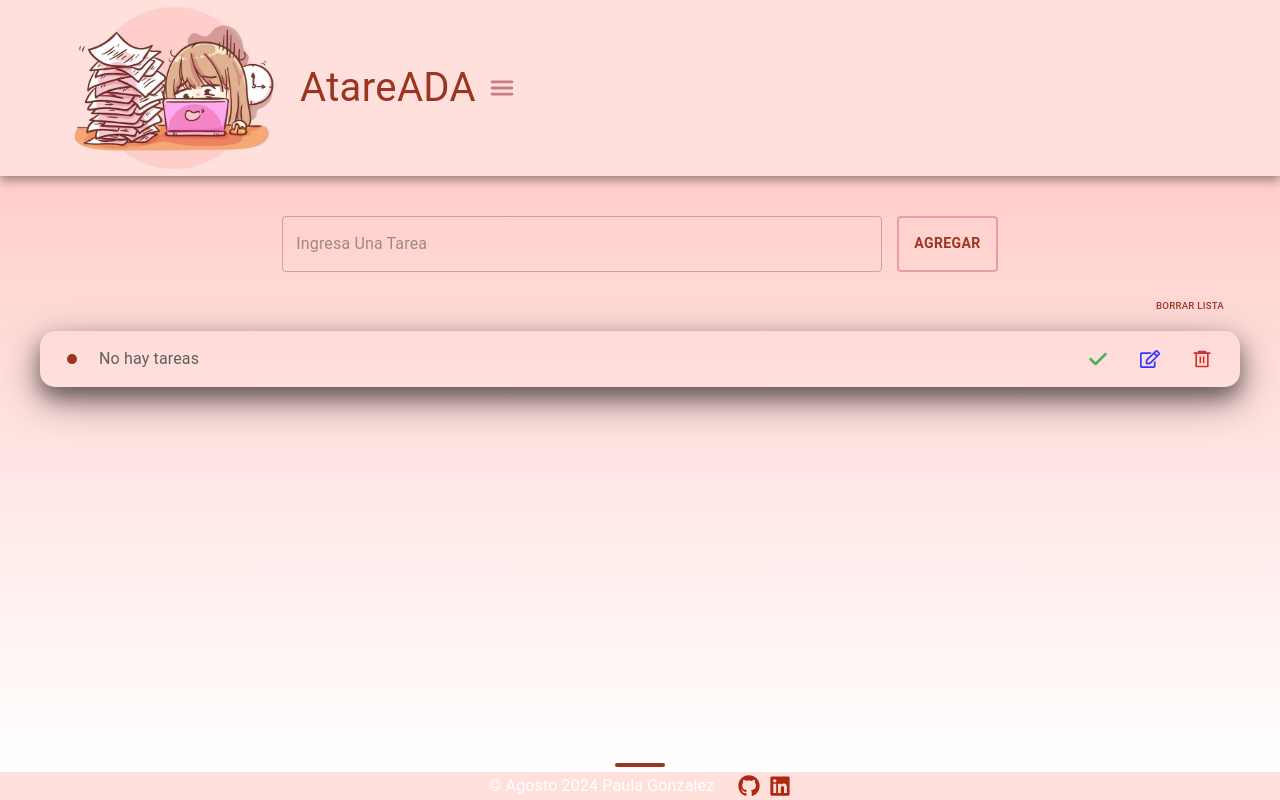
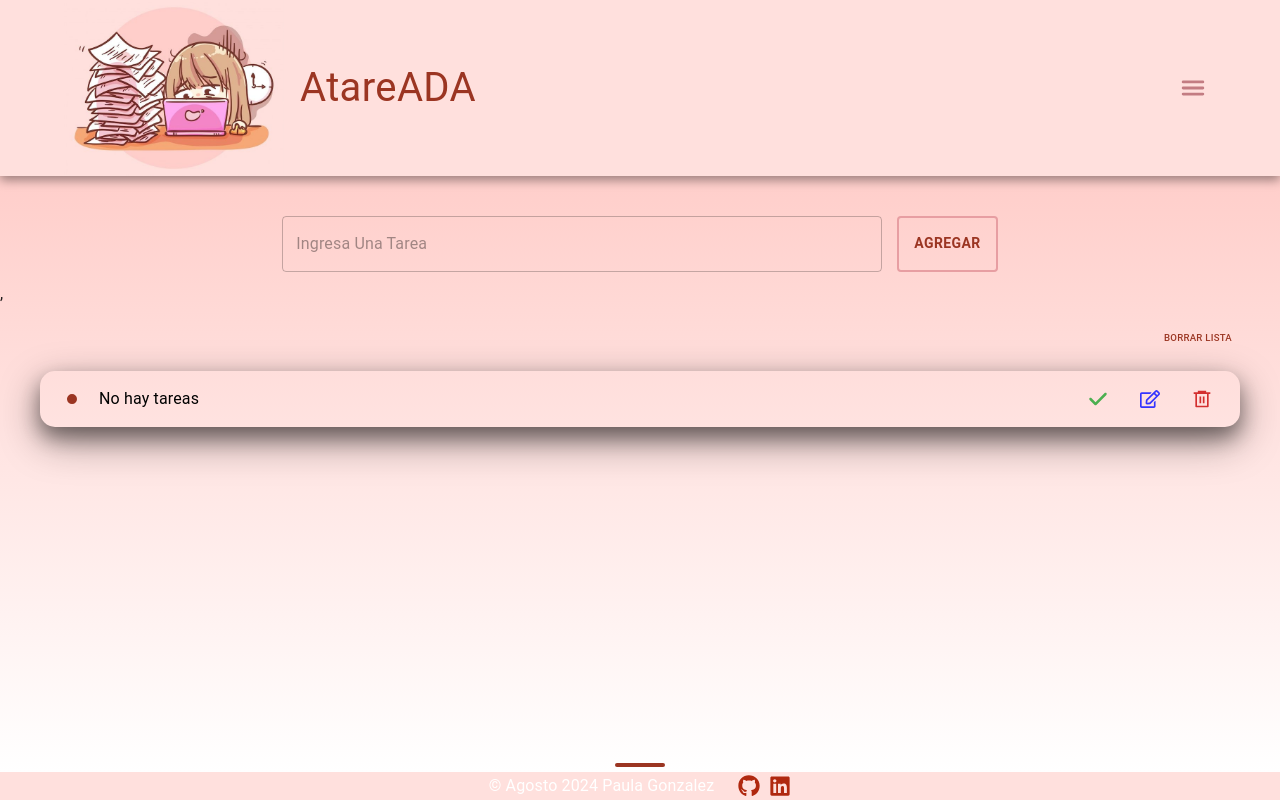
Before and after one commit to paulanabelgonzalez/AtareADA, a React (Vite) app: page / in a window 1280 px wide. Built offline with nearby package versions, Linux system fonts and the light colour scheme.

Commit message:
puse condicionales y modifique estilos

```diff
--- a/src/components/DrawerRight.jsx
+++ b/src/components/DrawerRight.jsx
@@ -19,24 +19,34 @@ export const DrawerRight = () => {
 		allTasks,
 		isFiltered,
 		isRightDrawerOpen,
+		item,
 		selectedTasks,
 		setIsFiltered,
+		setItem,
 		setSelectedTasks,
 		toggleRightDrawer,
 	} = useContext(TaskContext);
 
 	console.log(selectedTasks);
 	console.log(isFiltered);
+	console.log(item);
+
 	const handleItemClick = (item) => {
 		setIsFiltered(true);
 		console.log(`${item}`);
 		if (item === "Todas las tareas") {
 			setSelectedTasks(allTasks);
+			setItem(item);
 		}
 		if (item === "Tareas realizadas") {
 			setSelectedTasks(allTasks.filter((task) => task.completed === true));
+			setItem(item);
 		}
 		if (item === "Tareas no realizadas") {
+			setSelectedTasks(allTasks.filter((task) => task.completed === false));
+			setItem(item);
+		}
+		if (item === "Ingresar Tareas") {
 			setIsFiltered(false);
 		}
 	};
@@ -74,6 +84,7 @@ export const DrawerRight = () => {
 
 					<List>
 						{[
+							"Ingresar Tareas",
 							"Todas las tareas",
 							"Tareas realizadas",
 							"Tareas no realizadas",
--- a/src/components/Form.jsx
+++ b/src/components/Form.jsx
@@ -9,10 +9,11 @@ import { Box, Button, TextField } from "@mui/material";
 import { TaskContext } from "../context/TaskContext";
 
 export const Form = () => {
-	const { addTask } = useContext(TaskContext);
+	const { addTask, setIsFiltered } = useContext(TaskContext);
 	const { handleSubmit, register, reset } = useForm();
 
 	const onSubmit = (data) => {
+		// setIsFiltered(false);
 		const newTask = {
 			id: uuidv4(),
 			task: data.task.charAt(0).toUpperCase() + data.task.slice(1),
--- a/src/components/Item.jsx
+++ b/src/components/Item.jsx
@@ -12,6 +12,7 @@ import {
 
 import { FaCheck } from "react-icons/fa6";
 import { FaRegEdit } from "react-icons/fa";
+import { FaXmark } from "react-icons/fa6";
 import { RiDeleteBin6Line } from "react-icons/ri";
 import { TbPointFilled } from "react-icons/tb";
 
@@ -31,12 +32,12 @@ const createStyledTooltip = (bgColor) =>
 
 const CheckTooltip = createStyledTooltip("#4caf50");
 const CheckedTooltip = createStyledTooltip("#d32f2f");
-const EditTooltip = createStyledTooltip("#3434ff");
 const DeleteTooltip = createStyledTooltip("#d32f2f");
 const DescriptionTooltip = createStyledTooltip("grey");
+const EditTooltip = createStyledTooltip("#3434ff");
 
-export const Item = ({ task }) => {
-	const { handleDeleteTask, handleTaskCompleted, handleEditClick } =
+export const Item = ({ task, isEmpty }) => {
+	const { handleDeleteTask, handleTaskCompleted, handleEditClick, isFiltered } =
 		useContext(TaskContext);
 
 	return (
@@ -54,15 +55,30 @@ export const Item = ({ task }) => {
 						<TbPointFilled style={{ fontSize: "1.5rem", color: "#9b3522" }} />
 					</span>
 					<span
-						className={`task-text ${task.completed ? "completed" : ""}`}
-						style={{ marginInlineStart: "15px", color: "#615e5e" }}
+						className={`task-text ${
+							task.completed && !isFiltered ? "completed" : ""
+						}`}
+						style={{
+							marginInlineStart: "15px",
+							color: isEmpty ? "black" : "#615e5e",
+						}}
 					>
 						{task.task}
 					</span>
 				</Typography>
 
 				<Stack direction="row" spacing={{ xs: 0, md: 2 }}>
-					<CheckTooltip title="Marcar como realizada">
+					{isFiltered && task.completed ? (
+						<CheckedTooltip title="No realizada">
+							<IconButton
+								onClick={() => handleTaskCompleted(task.id)}
+								sx={{ color: "#4caf50" }}
+							>
+								<FaXmark style={{ fontSize: "20px", color: "#d32f2f" }} />
+							</IconButton>
+						</CheckedTooltip>
+					) : (
+						<CheckTooltip title="Realizada">
 							<IconButton
 								onClick={() => handleTaskCompleted(task.id)}
 								sx={{ color: "#4caf50" }}
@@ -70,7 +86,9 @@ export const Item = ({ task }) => {
 								<FaCheck style={{ fontSize: "20px" }} />
 							</IconButton>
 						</CheckTooltip>
+					)}
 
+					{!isFiltered && (
 						<EditTooltip title="Editar">
 							<IconButton
 								onClick={() => handleEditClick(task.id)}
@@ -79,6 +97,7 @@ export const Item = ({ task }) => {
 								<FaRegEdit style={{ fontSize: "20px" }} />
 							</IconButton>
 						</EditTooltip>
+					)}
 
 					<DeleteTooltip title="Eliminar">
 						<IconButton color="error" onClick={() => handleDeleteTask(task.id)}>
--- a/src/components/List.jsx
+++ b/src/components/List.jsx
@@ -1,21 +1,49 @@
 import { useContext } from "react";
 
-import { Box, Button } from "@mui/material";
+import { Box, Button, Typography } from "@mui/material";
 
 import { DrawerBottom } from "./DrawerBottom";
 import { Item } from "./Item";
 import { TaskContext } from "../context/TaskContext";
 
 export const List = () => {
-	const { handleDeleteAll, isFiltered, selectedTasks, showBubble, tasks } =
-		useContext(TaskContext);
+	const {
+		handleDeleteAll,
+		isFiltered,
+		item,
+		selectedTasks,
+		showBubble,
+		tasks,
+	} = useContext(TaskContext);
 
 	const displayedTasks = isFiltered ? selectedTasks : tasks;
 	const hasTask = displayedTasks?.length === 0;
 
 	return (
-		<Box sx={{ width: "95%", maxWidth: "1200px", m: "auto" }}>
-			<Box sx={{ textAlign: "end", padding: 1 }}>
+		<Box
+			sx={{
+				width: "95%",
+				maxWidth: "1200px",
+				m: "auto",
+				// maxHeight: "80%",
+				// overflowY: "auto",
+				// overflowX: "hidden",
+			}}
+		>
+			{isFiltered && (
+				<Typography
+					sx={{
+						fontSize: "20px",
+						color: "#9b3522",
+						paddingBlockStart: { xs: "10px", md: "30px" },
+						textAlign: "center",
+					}}
+				>
+					{item}
+				</Typography>
+			)}
+
+			<Box sx={{ textAlign: "end", paddingBlock: { sm: 2 } }}>
 				<Button
 					onClick={handleDeleteAll}
 					sx={{
@@ -40,10 +68,25 @@ export const List = () => {
 					boxShadow:
 						"0 10px 20px rgba(0, 0, 0, 0.4), 0 14px 40px rgba(0, 0, 0, 0.4)",
 					borderRadius: "15px",
+					maxHeight: isFiltered
+						? { xs: "59vh", md: "60vh" }
+						: { xs: "50vh", md: "55vh" },
+					overflowY: "auto",
+					overflowX: "hidden",
+
+					"&::-webkit-scrollbar": {
+						width: "8px",
+					},
+					"&::-webkit-scrollbar-thumb": {
+						backgroundColor: "#9b3522",
+						borderRadius: "4px",
+						border: "2px solid transparent",
+						backgroundClip: "content-box",
+					},
 				}}
 			>
 				{hasTask ? (
-					<Item key="example-task" task={{ task: "No hay tareas" }} />
+					<Item key="example-task" task={{ task: "No hay tareas" }} isEmpty />
 				) : (
 					displayedTasks.map((task) => <Item key={task.id} task={task} />)
 				)}
--- a/src/context/TaskContext.jsx
+++ b/src/context/TaskContext.jsx
@@ -12,11 +12,11 @@ export const TaskContext = createContext();
 export const TaskProvider = ({ children }) => {
 	const [allTasks, setAllTasks] = useState(getAllTasks());
 	const [isDrawerOpen, setIsDrawerOpen] = useState(false);
-	//2
 	const [isFiltered, setIsFiltered] = useState(false);
 	const [isRightDrawerOpen, setIsRightDrawerOpen] = useState(false);
+	//1
+	const [item, setItem] = useState("");
 	const [showBubble, setShowBubble] = useState(false);
-	//1
 	const [selectedTasks, setSelectedTasks] = useState(getAllTasks());
 	const [selectedTaskId, setSelectedTaskId] = useState(null);
 	const [tasks, setTasks] = useState(getAddedTasks());
@@ -67,7 +67,7 @@ export const TaskProvider = ({ children }) => {
 
 		setTimeout(() => {
 			setShowBubble(false);
-		}, 2000);
+		}, 3000);
 	};
 
 	const handleTaskCompleted = (selectedTaskId) => {
@@ -89,6 +89,12 @@ export const TaskProvider = ({ children }) => {
 				setTasks((prevTasks) =>
 					prevTasks.filter((task) => task.id !== selectedTaskId)
 				);
+				//
+				if (isFiltered && item === "Tareas no realizadas") {
+					setSelectedTasks((prevSelectedTasks) =>
+						prevSelectedTasks.filter((task) => task.id !== selectedTaskId)
+					);
+				}
 
 				handleBubbleShow();
 			}, 700);
@@ -139,10 +145,12 @@ export const TaskProvider = ({ children }) => {
 				isDrawerOpen,
 				isFiltered,
 				isRightDrawerOpen,
+				item,
 				selectedTasks,
 				selectedTaskId,
 				setIsDrawerOpen,
 				setIsFiltered,
+				setItem,
 				setSelectedTasks,
 				setSelectedTaskId,
 				showBubble,
--- a/src/layout/Header.jsx
+++ b/src/layout/Header.jsx
@@ -11,6 +11,7 @@ import logo from "../assets/ocupada.jpg";
 
 export const Header = () => {
 	const { toggleRightDrawer } = useContext(TaskContext);
+
 	return (
 		<AppBar
 			position="static"
@@ -19,9 +20,6 @@ export const Header = () => {
 				backgroundColor: "#ffe0dd",
 				boxShadow: "0 4px 10px rgba(0, 0, 0, 0.4)",
 				zIndex: "1",
-				display: "flex",
-				flexDirection: "row",
-				justifyContent: "space-between",
 				paddingInline: "8px",
 			}}
 		>
@@ -30,9 +28,12 @@ export const Header = () => {
 					width: "100%",
 					maxWidth: "1200px",
 					margin: "auto",
+					display: "flex",
+					justifyContent: "space-between",
 					paddingInline: 0,
 				}}
 			>
+				<Box sx={{ display: "flex", alignItems: "center" }}>
 					<Box
 						sx={{ mr: 2, display: "flex", width: { xs: "150px", md: "220px" } }}
 					>
@@ -45,6 +46,7 @@ export const Header = () => {
 					>
 						AtareADA
 					</Typography>
+				</Box>
 
 				<IconButton
 					onClick={toggleRightDrawer(true)}
--- a/src/layout/Main.jsx
+++ b/src/layout/Main.jsx
@@ -4,15 +4,22 @@ import { Box, Button } from "@mui/material";
 
 import { Form } from "../components/Form";
 import { List } from "../components/List";
+import { TaskContext } from "../context/TaskContext";
 
 export const Main = () => {
+	const { isFiltered } = useContext(TaskContext);
 	return (
 		<Box
 			as="main"
 			sx={{ background: "linear-gradient(to bottom, #ffceca , white)" }}
 		>
-			<Form />
-			<List />
+			{!isFiltered ? (
+				<>
+					<Form />, <List />
+				</>
+			) : (
+				<List />
+			)}
 		</Box>
 	);
 };
```
Lines whose indentation alone changed are shown as unchanged.
